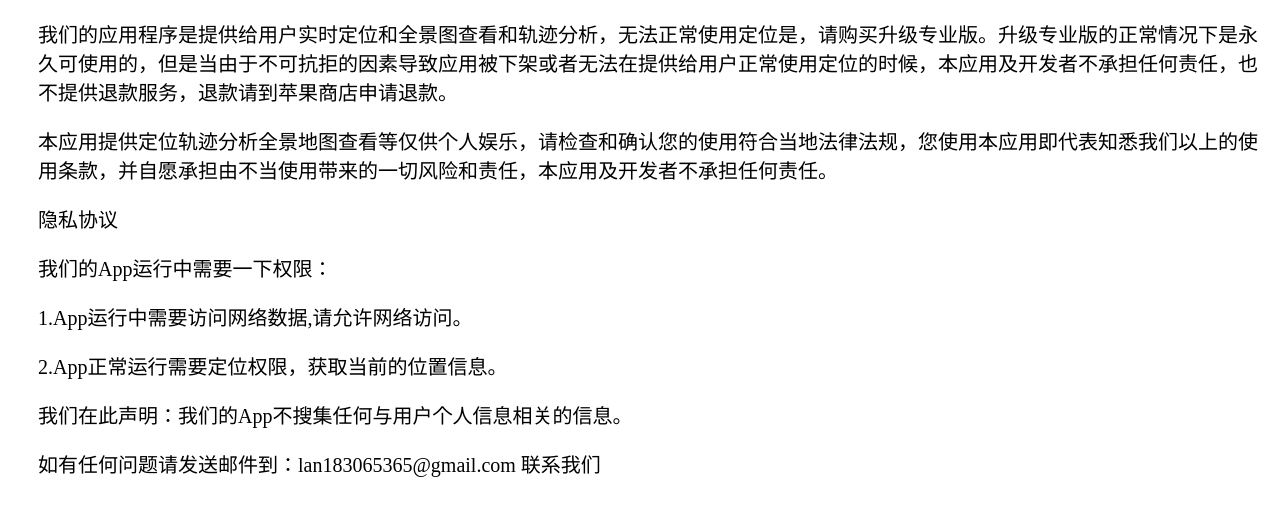
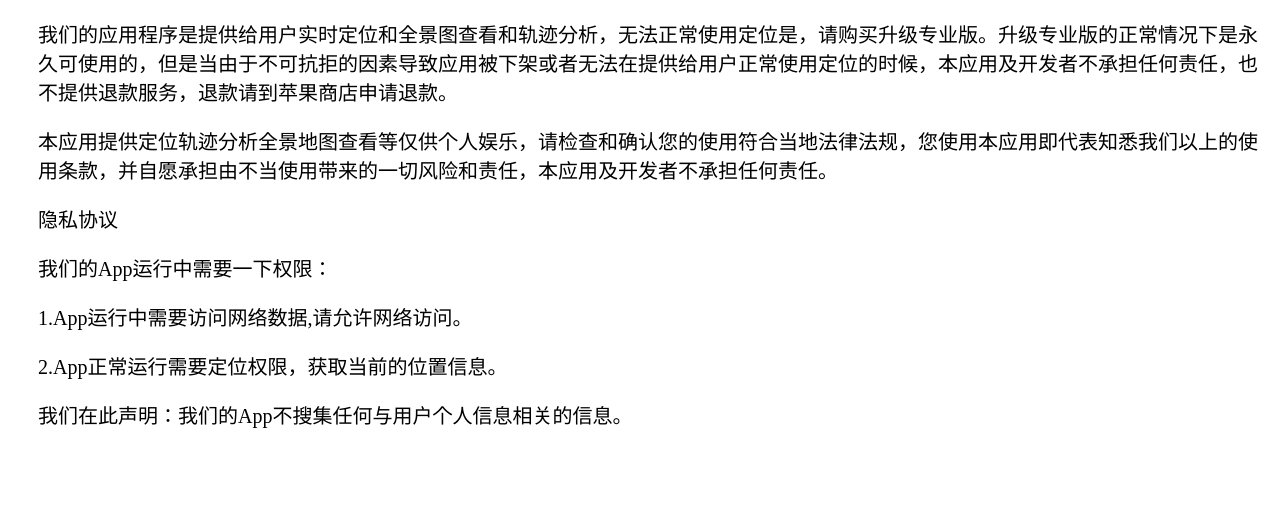
Before and after one commit to jushiWuyu/jushiWuyu.github.io, a plain HTML site: page xr_service.html in a window 1280 px wide. Shown: the part 82-598 px from the top of the page. Drawn offline with Linux system fonts and the light colour scheme.

Commit message:
Update xr_service.html

```diff
--- a/xr_service.html
+++ b/xr_service.html
@@ -22,6 +22,5 @@
 <p class="p2"><span class="s1">1.App运行中需要访问网络数据,请允许网络访问。</span></p>
 <p class="p2"><span class="s1">2.App正常运行需要定位权限，获取当前的位置信息。</span></p>
 <p class="p2"><span class="s1">我们在此声明：我们的App不搜集任何与用户个人信息相关的信息。</span></p>
-<p class="p2"><span class="s1">如有任何问题请发送邮件到：lan183065365@gmail.com 联系我们</span></p>
 </body>
 </html>
```
